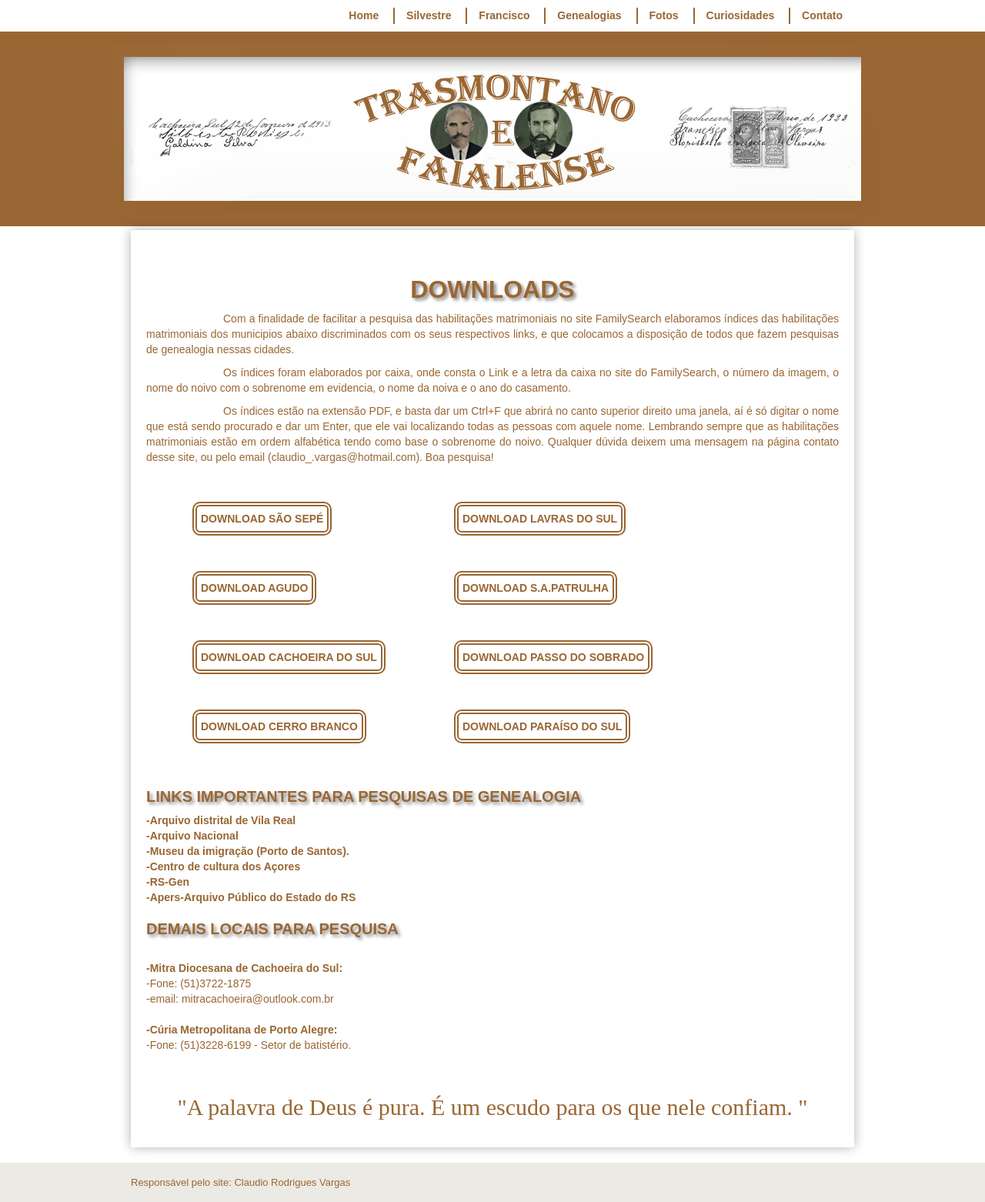
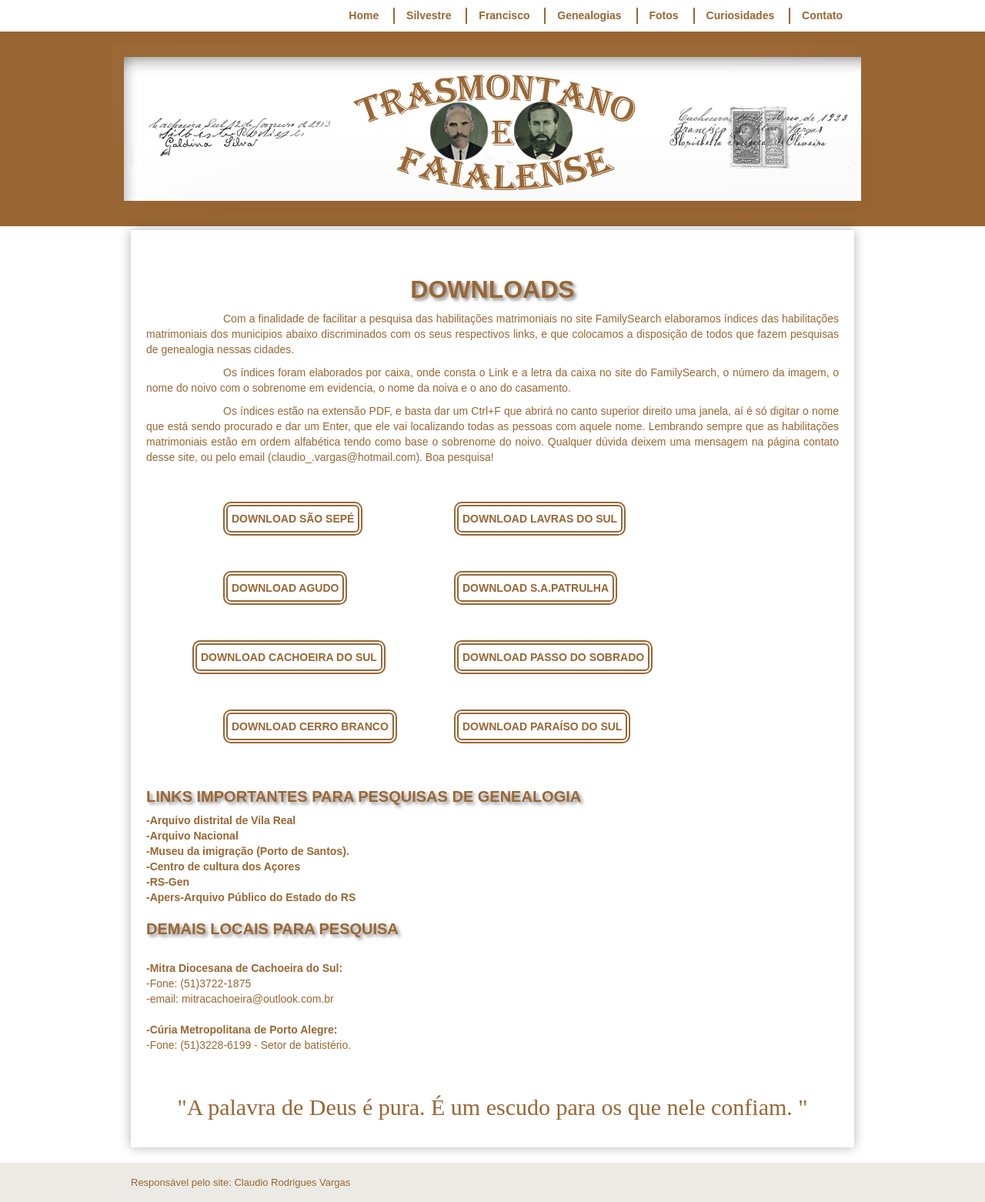
Before and after one commit to claudiovargas1955/claudiovargas1955.github.io, a Jekyll site: the page built from _pages/downloads.html, in a window 1280 px wide. Shown: the whole page at 77% size. Built offline with Jekyll 4.4.1, drawn with Linux system fonts in a browser that asks for light colours; some web fonts are replaced.

Commit message:
Update downloads.html

```diff
--- a/_pages/downloads.html
+++ b/_pages/downloads.html
@@ -24,7 +24,7 @@ h1{text-shadow: 3px 3px 4px #888;
 			 padding-right:5px;
                          color:#996633;
 			 font-weight:bold;
-			 margin-left:60px;
+			 margin-left:100px;
             }
 
 	 .indsap {position:relative;
@@ -51,7 +51,7 @@ h1{text-shadow: 3px 3px 4px #888;
                        padding-right:5px;
                        color:#996633;
 	               font-weight:bold;
-	               margin-left:60px;
+	               margin-left:100px;
             }
 
 	 .indlcs {position:relative;
@@ -104,7 +104,7 @@ h1{text-shadow: 3px 3px 4px #888;
                        padding-right:5px;
                        color:#996633;
 	               font-weight:bold;
-	               margin-left:60px;
+	               margin-left:100px;
             }
 
 	 .indlhs {position:relative;
```
